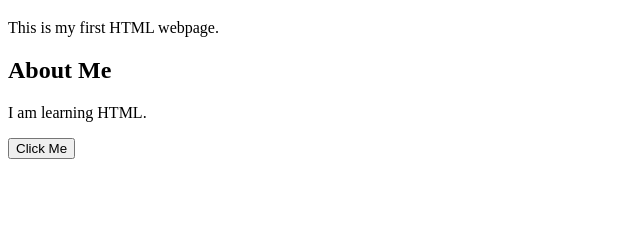
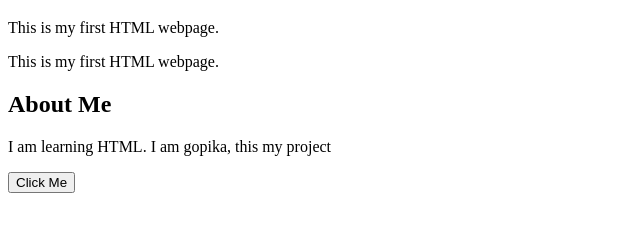
Before and after one commit to gopika8806-source/Gopika_project, a plain HTML site: page index.html in a window 1280 px wide. Shown: the part 61-292 px from the top of the page, without its empty margins (0-640 px from the left). Drawn offline with Linux system fonts and the light colour scheme.

Commit message:
Add about setion

```diff
--- a/index.html
+++ b/index.html
@@ -7,9 +7,10 @@
 
     <h1>Welcome to My Website!</h1>
     <p>This is my first HTML webpage.</p>
+    <p>This is my first HTML webpage.</p>
 
     <h2>About Me</h2>
-    <p>I am learning HTML.</p>
+    <p>I am learning HTML. I am gopika, this my project</p>
 
     <button>Click Me</button>
 
```
